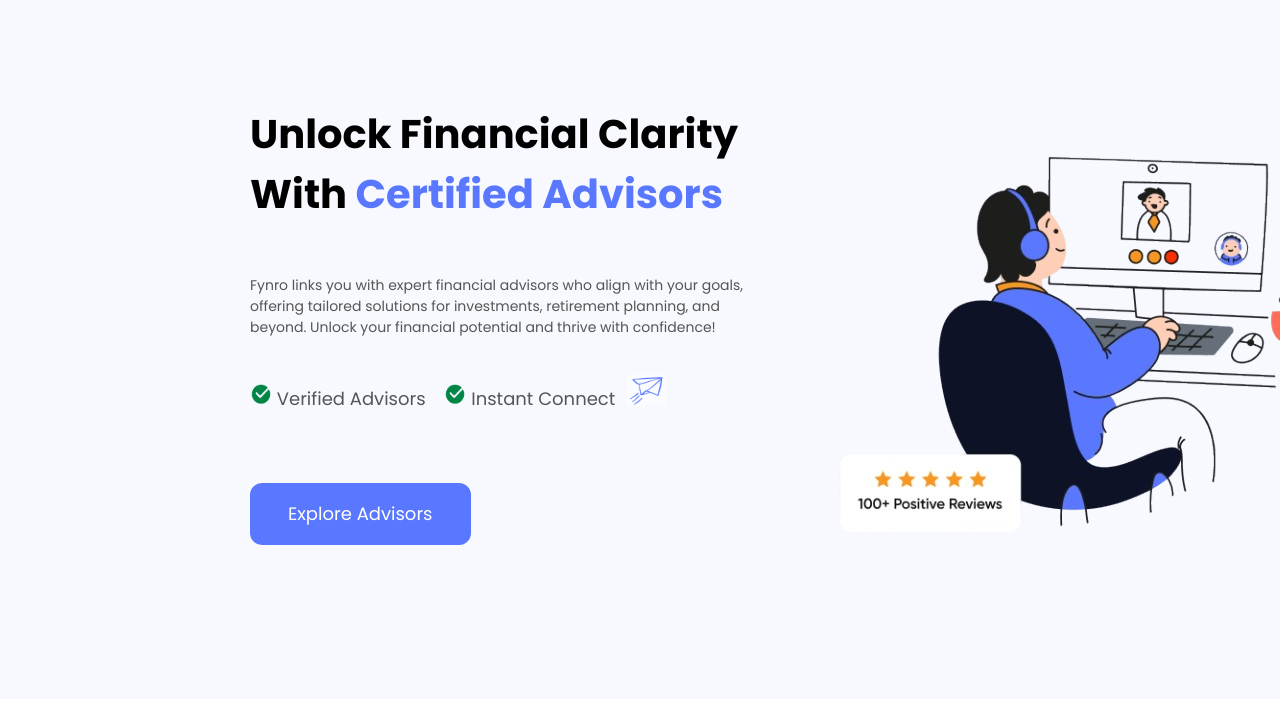
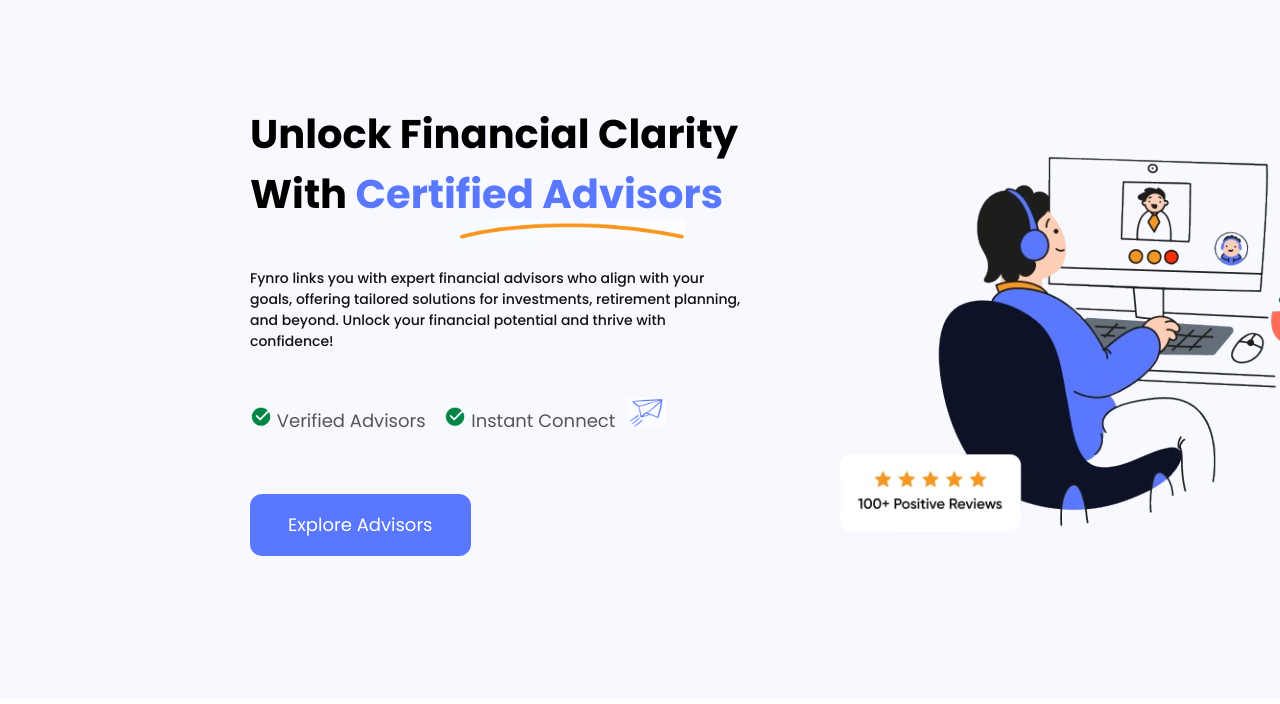
Before and after one commit to GiriPrasathGA/Fynro-Task, a plain HTML site: page index.html in a window 1280 px wide. Shown: the part 96-800 px from the top of the page. Drawn offline with nearby package versions, Linux system fonts and the light colour scheme.

Commit message:
changed in page1 curve img

```diff
--- a/index.html
+++ b/index.html
@@ -41,17 +41,19 @@
     <div class="page1">
         <div class="col">
             <div class="container">
-                <div>
+                <div style="height: 95px;">
 
                     <h2 class="unlock">Unlock Financial Clarity
                         With <span style="color: rgba(89, 120, 255, 1);">Certified Advisors</span></h2>
 
 
                 </div>
+                <div class="curveimg">
+                    <img class="curve" src="img page1/Screenshot 2025-03-06 151537.png" alt="">
+                </div>
                 <div>
                     <p class="des">Fynro links you with expert financial advisors who align with your goals, offering
-                        tailored solutions for investments, retirement planning, and beyond. Unlock your financial
-                        potential
+                        tailored solutions for investments, retirement planning, and beyond. Unlock your financial potential
                         and thrive with confidence!</p>
                 </div>
                 <div class="features">
@@ -352,6 +354,7 @@
 
 
 </body>
+
 </html>
 
 
--- a/s.css
+++ b/s.css
@@ -124,7 +124,13 @@ body {
     background: rgba(247, 249, 255, 1);
     height: 795px;
 }
+.curveimg{
 
+    padding-left: 205px;
+}
+.curve{
+    width: 230px;
+}
 .container {
     gap: 10px;
     margin-top: 200px;
@@ -138,20 +144,26 @@ body {
 
 .unlock {
     font-size: 40px;
-    width: 545;
-    height: 145;
+    margin-bottom: 0;
+    width: 500px;
+    height: 130px;
     background: rgba(247, 249, 255, 1);
 }
 
 .des {
     background: rgba(247, 249, 255, 1);
+    margin-bottom: 20px;
+    font-weight: 500;
+    color: rgba(18, 18, 20, 1);
+    ;
+
 }
 
 .features {
     margin-top: 5px;
     font-size: 18px;
     color: rgba(85, 85, 85, 1);
-    ;
+
 }
 
 .ExploreAdvisors {
```
Also changed, not shown: img page1/Screenshot 2025-03-06 151537.png (added), img page1/curveScreenshot_2025-03-06_151537-removebg-preview.png (added). Lines whose indentation alone changed are shown as unchanged.
